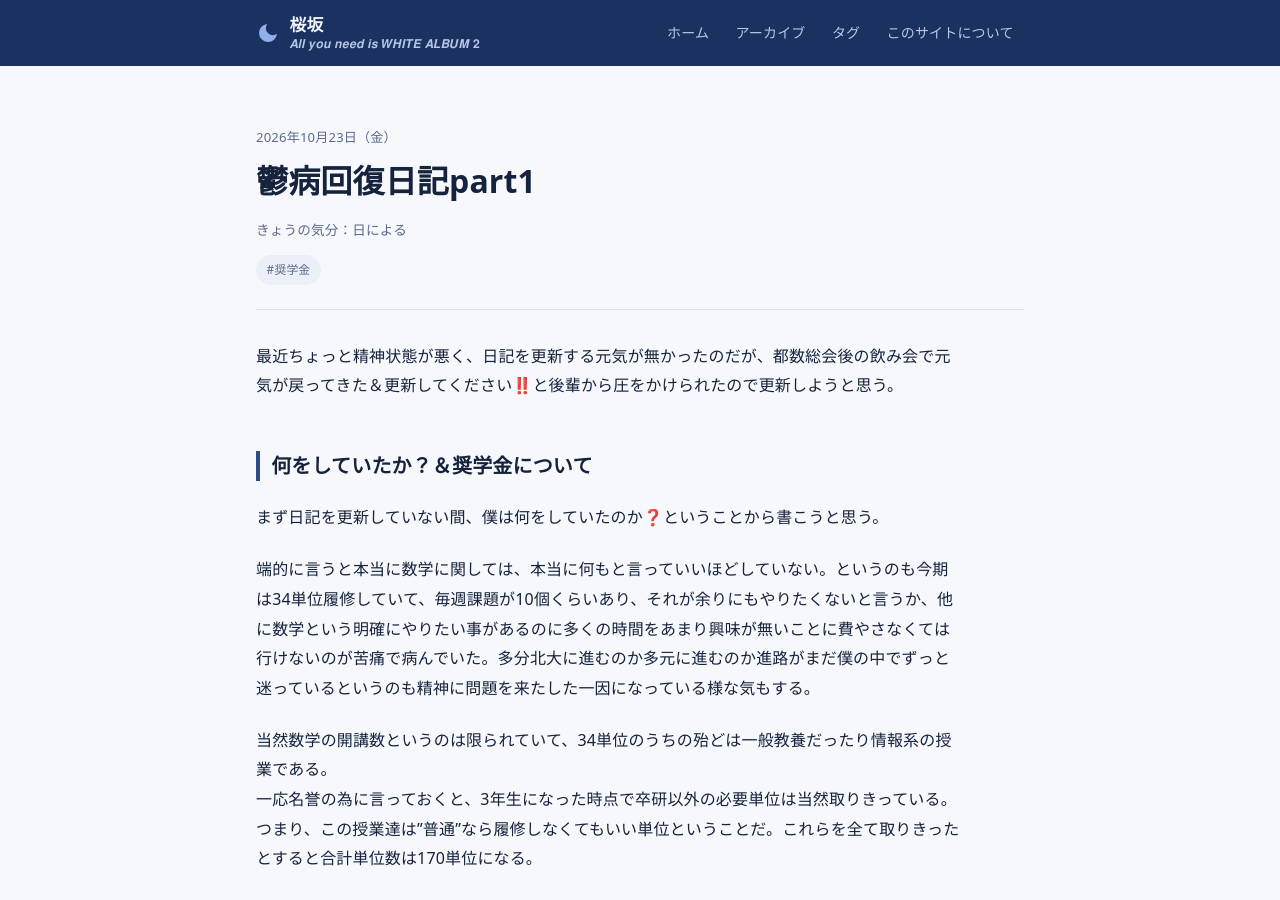
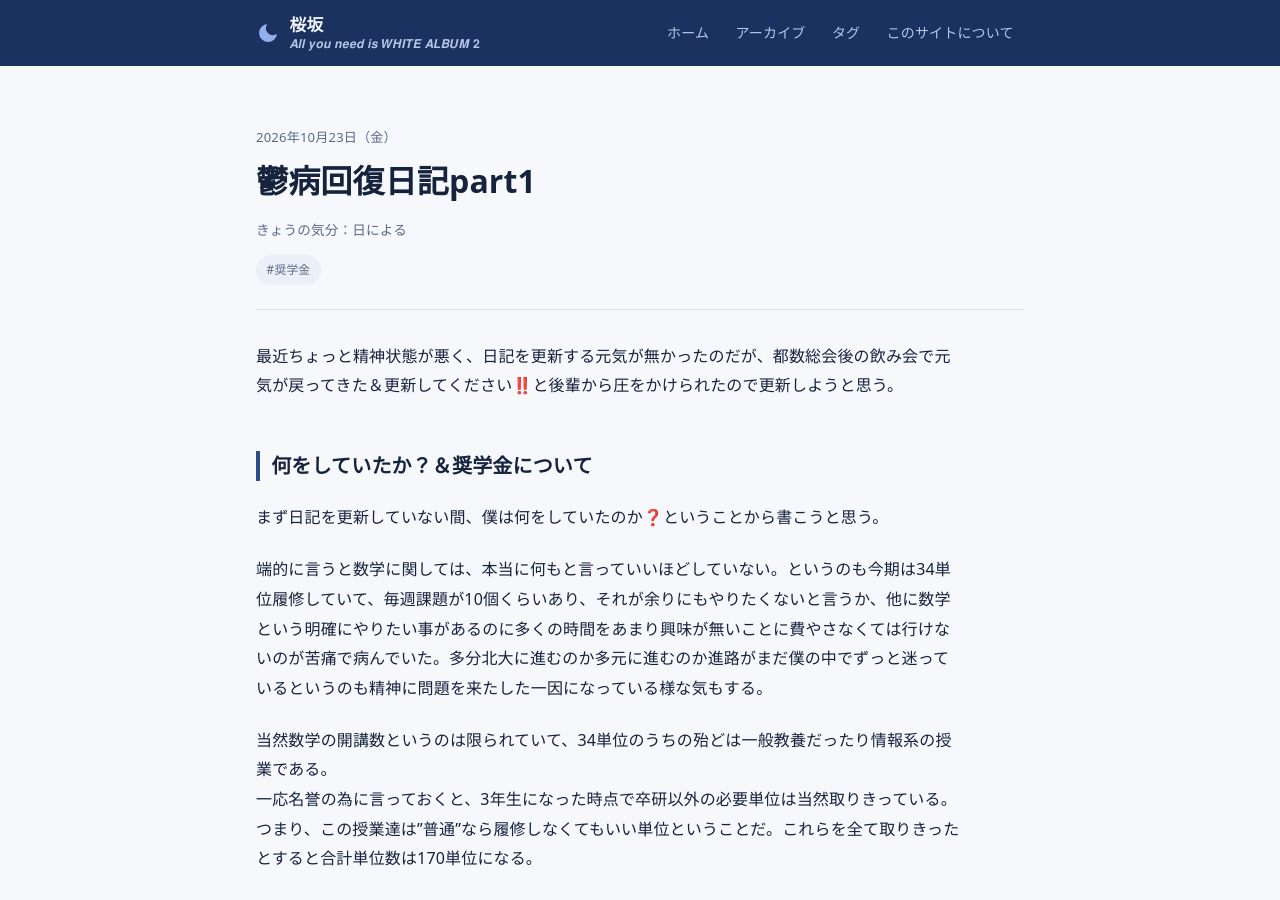
Before and after one commit to sakurazaka-math/sakurazaka-math.github.io, a Jekyll site: the page built from _posts/2026-10-25-day22.md, in a window 1280 px wide and 900 px high. Built offline with Jekyll 4.4.1, drawn with Linux system fonts in a browser that asks for light colours.

Commit message:
2026-10-25-day22.md を更新

```diff
--- a/_posts/2026-10-25-day22.md
+++ b/_posts/2026-10-25-day22.md
@@ -10,7 +10,7 @@ mood: 日による
 ## 何をしていたか？＆奨学金について
 まず日記を更新していない間、僕は何をしていたのか❓ということから書こうと思う。
 
-端的に言うと本当に数学に関しては、本当に何もと言っていいほどしていない。というのも今期は34単位履修していて、毎週課題が10個くらいあり、それが余りにもやりたくないと言うか、他に数学という明確にやりたい事があるのに多くの時間をあまり興味が無いことに費やさなくては行けないのが苦痛で病んでいた。多分北大に進むのか多元に進むのか進路がまだ僕の中でずっと迷っているというのも精神に問題を来たした一因になっている様な気もする。
+端的に言うと数学に関しては、本当に何もと言っていいほどしていない。というのも今期は34単位履修していて、毎週課題が10個くらいあり、それが余りにもやりたくないと言うか、他に数学という明確にやりたい事があるのに多くの時間をあまり興味が無いことに費やさなくては行けないのが苦痛で病んでいた。多分北大に進むのか多元に進むのか進路がまだ僕の中でずっと迷っているというのも精神に問題を来たした一因になっている様な気もする。
 
 当然数学の開講数というのは限られていて、34単位のうちの殆どは一般教養だったり情報系の授業である。
 一応名誉の為に言っておくと、3年生になった時点で卒研以外の必要単位は当然取りきっている。つまり、この授業達は”普通”なら履修しなくてもいい単位ということだ。これらを全て取りきったとすると合計単位数は170単位になる。
```
